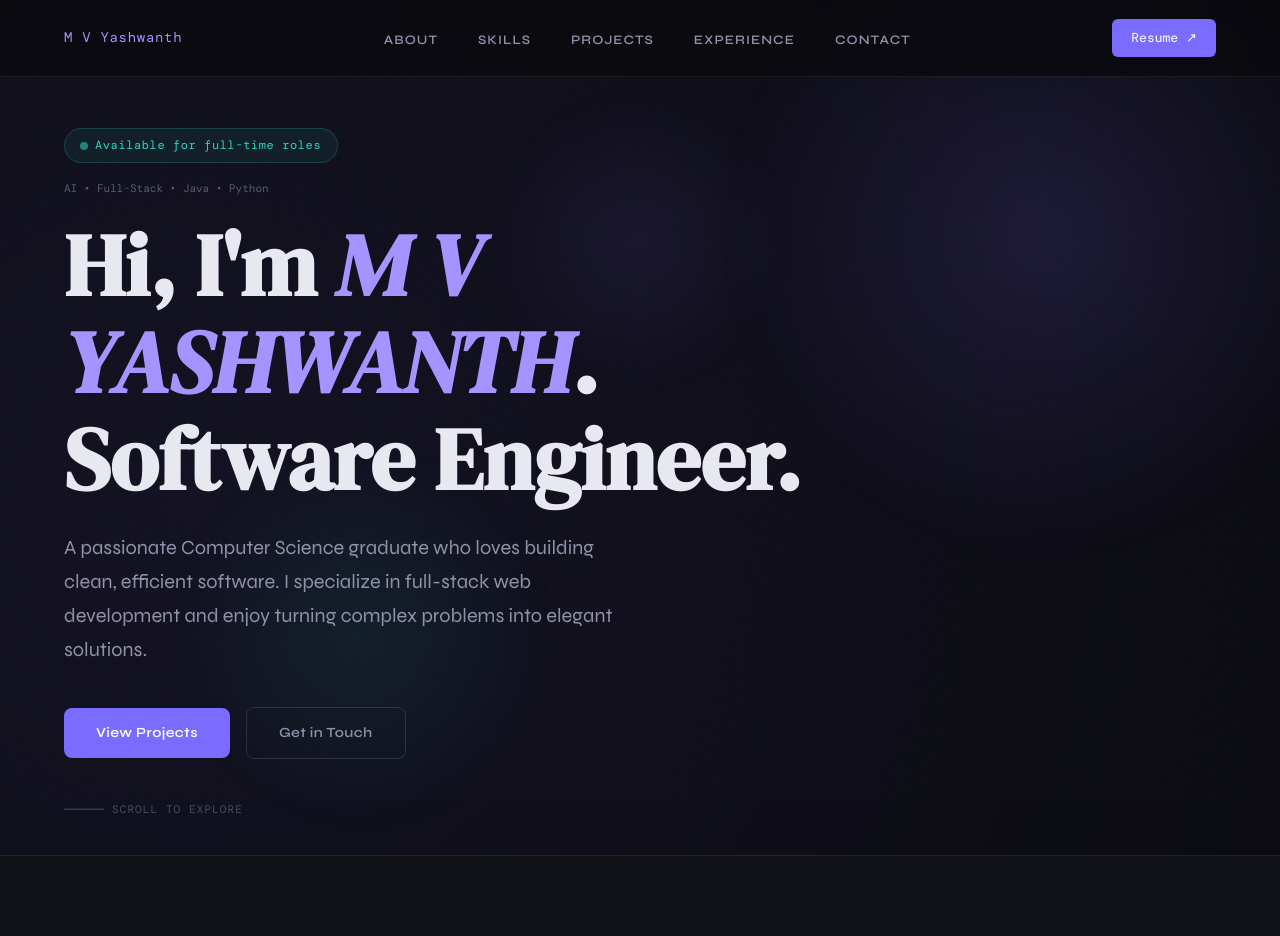
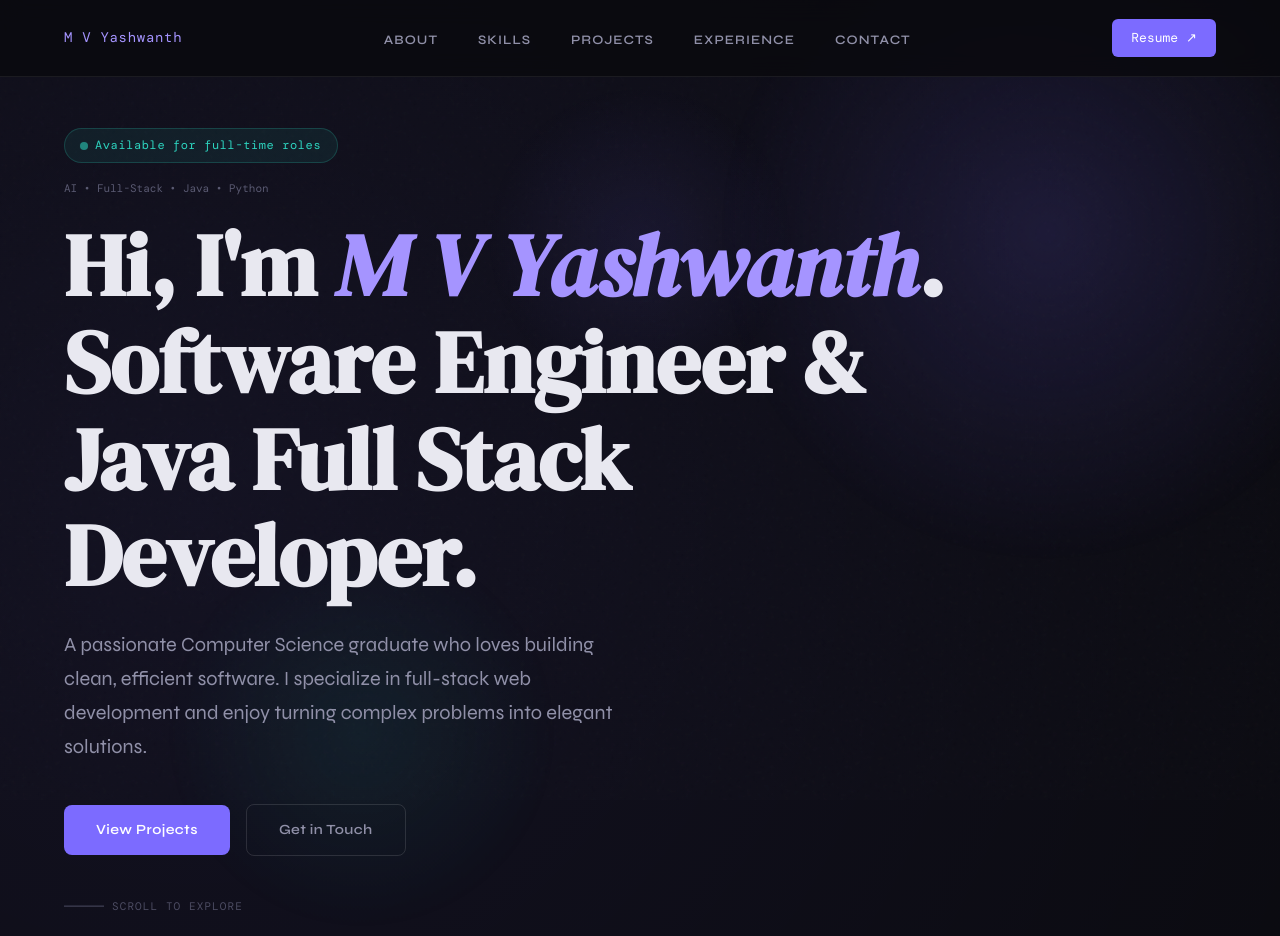
Before and after one commit to mvyashwanth/yashwanth-portfolio, a website: page index.html in a window 1280 px wide. Shown: the top 936 px of the page. Drawn offline with nearby package versions, Linux system fonts and the light colour scheme.

Commit message:
Revise introduction heading and role description
Updated the introduction heading to include full stack developer role and corrected name capitalization.

```diff
--- a/index.html
+++ b/index.html
@@ -871,7 +871,10 @@
   <div class="hero-inner">
     <div class="hero-badge">Available for full-time roles</div>
     <div style="font-family:var(--font-mono);font-size:11px;color:var(--text3);margin:-1rem 0 1.2rem;">AI • Full-Stack • Java • Python</div>
-    <h1>Hi, I'm <em>M V YASHWANTH</em>.<br>Software Engineer.</h1>
+  <h1>
+  Hi, I'm <em>M V Yashwanth</em>.<br>
+  Software Engineer & Java Full Stack Developer.
+</h1>
     <p class="hero-sub">
       A passionate Computer Science graduate who loves building clean, efficient software.
       I specialize in full-stack web development and enjoy turning complex problems into elegant solutions.
```
